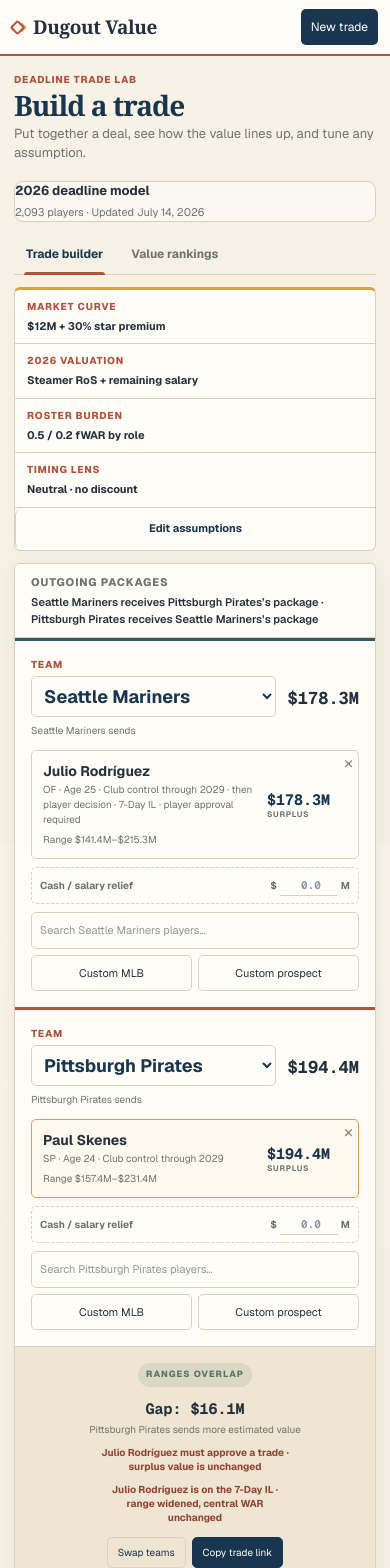
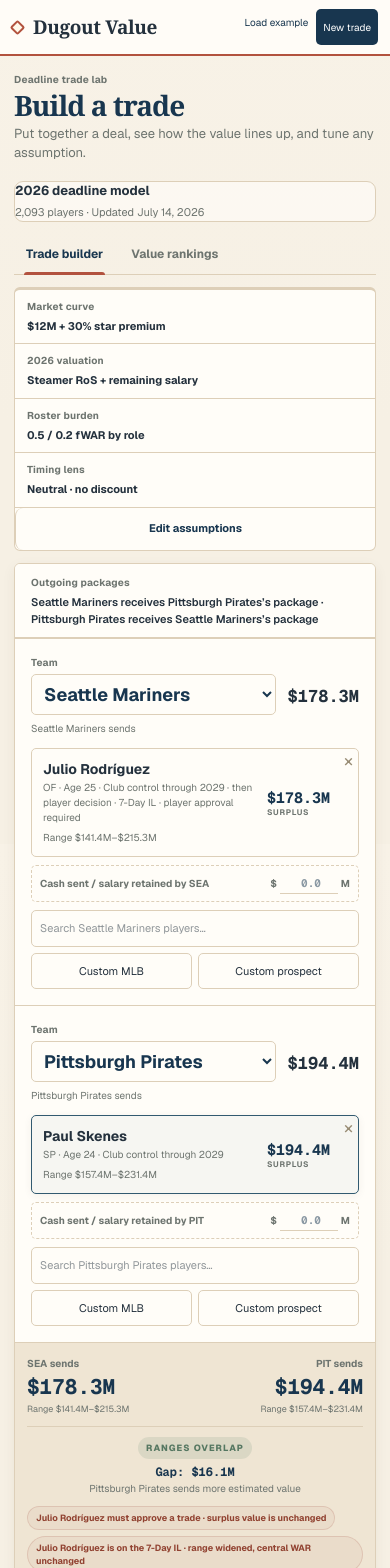
Before and after one commit to iwtaylor777/dugout-value, a Next.js app: page / in a window 390 px wide. Shown: the top 1568 px of the page. Built offline with nearby package versions, Linux system fonts and the light colour scheme.

Commit message:
Make trade comparison clearer and range-aware

```diff
--- a/app/globals.css
+++ b/app/globals.css
@@ -2405,3 +2405,234 @@
     display: none;
   }
 }
+
+/* Pass 16: two-club scoreboard, visible overrides, and quieter accents */
+.trade-sides {
+  grid-template-columns: repeat(2, minmax(0, 1fr));
+  align-items: start;
+}
+.left-side,
+.right-side {
+  border-top: 1px solid var(--line);
+}
+.left-side {
+  border-right: 1px solid var(--line);
+}
+.trade-verdict {
+  grid-column: 1 / -1;
+  display: grid;
+  grid-template-columns: minmax(0, 1fr) auto;
+  gap: 10px 16px;
+  align-items: center;
+  min-height: 0;
+  padding: 14px 16px;
+  border: 0;
+  border-top: 1px solid var(--line);
+  text-align: left;
+}
+.scoreboard-line {
+  grid-column: 1 / -1;
+  display: grid;
+  grid-template-columns: minmax(110px, 1fr) minmax(190px, auto) minmax(110px, 1fr);
+  gap: 16px;
+  align-items: center;
+}
+.scoreboard-team span,
+.scoreboard-team strong,
+.scoreboard-team small {
+  display: block;
+}
+.scoreboard-team span {
+  margin-bottom: 2px;
+  color: var(--muted);
+  font-size: 10px;
+  font-weight: 700;
+}
+.scoreboard-team strong {
+  color: var(--navy);
+  font: 700 21px var(--font-geist-mono), monospace;
+  font-variant-numeric: tabular-nums;
+}
+.scoreboard-team small {
+  margin-top: 3px;
+  color: var(--muted);
+  font-size: 9px;
+}
+.scoreboard-team-right {
+  text-align: right;
+}
+.scoreboard-center {
+  text-align: center;
+}
+.scoreboard-center > strong,
+.scoreboard-center > p {
+  display: block;
+}
+.scoreboard-center > strong {
+  margin: 7px 0 2px;
+  color: var(--navy);
+  font: 650 12px var(--font-geist-mono), monospace;
+}
+.scoreboard-center > p {
+  margin: 0;
+  font-size: 10px;
+}
+.scoreboard-context {
+  display: flex;
+  flex-wrap: wrap;
+  gap: 6px;
+}
+.trade-verdict .trade-caveat {
+  max-width: none;
+  margin: 0;
+  padding: 5px 8px;
+  border: 1px solid rgba(162, 80, 67, 0.18);
+  border-radius: 999px;
+  background: rgba(162, 80, 67, 0.06);
+  font-size: 9px;
+  font-weight: 650;
+}
+.trade-verdict .package-shape-note {
+  grid-column: 1 / -1;
+  width: 100%;
+  margin: 0;
+  box-shadow: none;
+}
+.scoreboard-actions {
+  justify-self: end;
+  text-align: right;
+}
+.trade-actions {
+  justify-content: flex-end;
+}
+.trade-verdict button {
+  margin-top: 0;
+}
+.player-name-row {
+  display: flex;
+  min-width: 0;
+  align-items: center;
+  gap: 6px;
+}
+.player-name-row > strong {
+  min-width: 0;
+}
+.adjusted-badge,
+.editor-adjustment > b {
+  width: fit-content;
+  padding: 3px 6px;
+  border-radius: 999px;
+  background: rgba(49, 90, 112, 0.1);
+  color: var(--navy-2);
+  font-size: 8px;
+  font-weight: 750;
+  letter-spacing: 0.02em;
+  white-space: nowrap;
+}
+.editor-adjustment {
+  display: grid;
+  justify-items: end;
+  gap: 5px;
+}
+.editor-adjustment button {
+  padding: 5px 7px;
+  border: 1px solid var(--line);
+  border-radius: 4px;
+  background: transparent;
+  color: var(--navy);
+  font-size: 9px;
+}
+.picker-heading {
+  display: block;
+  padding: 5px 9px 6px;
+  color: var(--muted);
+  font-size: 9px;
+  font-weight: 650;
+}
+.player-card:hover,
+.player-card.is-selected {
+  border-color: var(--navy-2);
+  background: rgba(49, 90, 112, 0.045);
+}
+.cash-adjustment.has-cash {
+  border-color: var(--navy-2);
+  background: rgba(49, 90, 112, 0.055);
+}
+.model-strip,
+.rankings-heading {
+  border-top-color: var(--line);
+}
+.masthead .brand::before {
+  box-shadow: none;
+}
+.kicker,
+.section-title span,
+.editor-heading span,
+.projection-title span,
+.snapshot span,
+.model-strip span,
+.side-heading span,
+.source-list > span,
+.package-explainer span,
+.rankings-heading > div > span,
+.ranking-filters label > span,
+.ranking-type > span {
+  color: var(--muted);
+  font-size: 10px;
+  font-weight: 650;
+  letter-spacing: 0.02em;
+  text-transform: none;
+}
+@media (max-width: 860px) {
+  .trade-sides {
+    display: flex;
+  }
+  .left-side {
+    border-right: 0;
+  }
+  .scoreboard-line {
+    grid-template-columns: minmax(90px, 1fr) minmax(155px, auto) minmax(90px, 1fr);
+    gap: 9px;
+  }
+}
+@media (max-width: 560px) {
+  .nav-button:nth-child(2) {
+    display: inline-flex;
+  }
+  .masthead {
+    gap: 5px;
+  }
+  .brand {
+    font-size: 16px;
+  }
+  .masthead nav {
+    gap: 1px;
+  }
+  .nav-button {
+    padding: 6px 7px;
+    font-size: 10px;
+  }
+  .brand small {
+    display: none;
+  }
+  .trade-verdict {
+    grid-template-columns: 1fr;
+    padding: 13px 12px;
+  }
+  .scoreboard-line {
+    grid-template-columns: 1fr 1fr;
+  }
+  .scoreboard-center {
+    grid-column: 1 / -1;
+    grid-row: 2;
+    padding-top: 9px;
+    border-top: 1px solid var(--line);
+  }
+  .scoreboard-actions {
+    justify-self: stretch;
+    text-align: left;
+  }
+  .trade-actions {
+    justify-content: flex-start;
+  }
+}
--- a/app/page.tsx
+++ b/app/page.tsx
@@ -13,7 +13,7 @@
   MAX_CASH_AMOUNT,
   normalizeCashAmount,
   packageConsolidation,
-  packageValue,
+  packageRange,
 } from "../lib/trade-package.mjs";
 
 type SalaryMode =
@@ -199,6 +199,13 @@
 const signedPercent = (value: number) =>
   `${value >= 0 ? "+" : "−"}${Math.abs(value).toFixed(1)}%`;
 const deepCopy = <T,>(value: T): T => JSON.parse(JSON.stringify(value)) as T;
+const isAdjusted = (player?: Player) =>
+  Boolean(
+    player &&
+      !player.custom &&
+      initialPlayers[player.id] &&
+      JSON.stringify(player) !== JSON.stringify(initialPlayers[player.id]),
+  );
 const isRecord = (value: unknown): value is Record<string, unknown> =>
   Boolean(value) && typeof value === "object" && !Array.isArray(value);
 const isFiniteNumber = (value: unknown): value is number =>
@@ -453,12 +460,10 @@
       ),
     [players, settings],
   );
-  const leftTotal = packageValue(leftIds, leftCash, values, "total");
-  const rightTotal = packageValue(rightIds, rightCash, values, "total");
-  const leftLow = packageValue(leftIds, leftCash, values, "low");
-  const leftHigh = packageValue(leftIds, leftCash, values, "high");
-  const rightLow = packageValue(rightIds, rightCash, values, "low");
-  const rightHigh = packageValue(rightIds, rightCash, values, "high");
+  const leftPackage = packageRange(leftIds, leftCash, values);
+  const rightPackage = packageRange(rightIds, rightCash, values);
+  const { total: leftTotal, low: leftLow, high: leftHigh } = leftPackage;
+  const { total: rightTotal, low: rightLow, high: rightHigh } = rightPackage;
   const difference = leftTotal - rightTotal;
   const rangesOverlap = leftLow <= rightHigh && rightLow <= leftHigh;
   const verdict = rangesOverlap ? "Ranges overlap" : "Outside model range";
@@ -470,6 +475,7 @@
     values,
   );
   const selected = players[selectedId];
+  const selectedAdjusted = isAdjusted(selected);
   const protectedPackagePlayers = Array.from(
     new Set([...leftIds, ...rightIds]),
   )
@@ -677,6 +683,14 @@
       return;
     const clearedIds = side === "left" ? leftIds : rightIds;
     const retainedIds = side === "left" ? rightIds : leftIds;
+    const clearedCash = side === "left" ? leftCash : rightCash;
+    if (
+      (clearedIds.length > 0 || clearedCash > 0) &&
+      !window.confirm(
+        `Changing ${teamName(side === "left" ? leftTeam : rightTeam)} will clear that package. Continue?`,
+      )
+    )
+      return;
     if (side === "left") {
       setLeftTeam(team);
       setLeftIds([]);
@@ -863,6 +877,7 @@
     const player = players[id],
       result = values[id];
     if (!player || !result) return null;
+    const adjusted = isAdjusted(player);
     return (
       <article
         className={`player-card ${selectedId === id ? "is-selected" : ""}`}
@@ -881,7 +896,10 @@
               .join("")}
           </span>
           <span className="player-copy">
+            <span className="player-name-row">
               <strong>{player.name}</strong>
+              {adjusted && <b className="adjusted-badge">Adjusted</b>}
+            </span>
             <small>
               {displayPosition(player)} · Age {player.age} ·{" "}
               {player.kind === "prospect"
@@ -999,7 +1017,7 @@
           )}
         </div>
         <label className={`cash-adjustment ${cash > 0 ? "has-cash" : ""}`}>
-          <span>Cash / salary relief</span>
+          <span>Cash sent / salary retained by {team}</span>
           <span className="cash-input">
             <b>$</b>
             <input
@@ -1071,6 +1089,9 @@
                 id={`${side}-player-results`}
                 role="listbox"
               >
+                <span className="picker-heading">
+                  {query ? "Search results" : "Top suggestions · type to search all"}
+                </span>
                 {matches.length ? (
                   matches.map((player, index) => (
                     <button
@@ -1358,7 +1379,25 @@
                 ids: leftIds,
                 total: leftTotal,
               })}
-              <div className="trade-verdict">
+              {renderTeamSide({
+                side: "right",
+                team: rightTeam,
+                ids: rightIds,
+                total: rightTotal,
+              })}
+              <div
+                className="trade-verdict"
+                aria-label="Trade comparison scoreboard"
+              >
+                <div className="scoreboard-line">
+                  <div className="scoreboard-team">
+                    <span>{leftTeam} sends</span>
+                    <strong>{money(leftTotal)}</strong>
+                    <small>
+                      Range {money(leftLow)}–{money(leftHigh)}
+                    </small>
+                  </div>
+                  <div className="scoreboard-center">
                     <span
                       className={`verdict-stamp ${rangesOverlap ? "balanced" : ""}`}
                     >
@@ -1370,6 +1409,17 @@
                         ? "Even estimates"
                         : `${difference > 0 ? teamName(leftTeam) : teamName(rightTeam)} sends more estimated value`}
                     </p>
+                  </div>
+                  <div className="scoreboard-team scoreboard-team-right">
+                    <span>{rightTeam} sends</span>
+                    <strong>{money(rightTotal)}</strong>
+                    <small>
+                      Range {money(rightLow)}–{money(rightHigh)}
+                    </small>
+                  </div>
+                </div>
+                {(tradeProtectionSummary || availabilitySummary) && (
+                  <div className="scoreboard-context">
                     {tradeProtectionSummary && (
                       <p className="trade-caveat">
                         {tradeProtectionSummary} · surplus value is unchanged
@@ -1379,6 +1429,8 @@
                       <p className="trade-caveat availability-caveat">
                         {availabilitySummary} · range widened, central WAR unchanged
                       </p>
+                    )}
+                  </div>
                 )}
                 {consolidation && (
                   <div className="package-shape-note">
@@ -1397,6 +1449,7 @@
                     </p>
                   </div>
                 )}
+                <div className="scoreboard-actions">
                   <div className="trade-actions">
                     <button onClick={swapTeams}>Swap teams</button>
                     <button className="share-trade" onClick={copyTradeLink}>
@@ -1413,12 +1466,7 @@
                           : "Includes edited assumptions"}
                   </small>
                 </div>
-              {renderTeamSide({
-                side: "right",
-                team: rightTeam,
-                ids: rightIds,
-                total: rightTotal,
-              })}
+              </div>
             </div>
             <section className="year-ledger">
               <div className="section-title">
@@ -1500,6 +1548,22 @@
                     <span>Adjust valuation</span>
                     <h2>{selected.name}</h2>
                   </div>
+                  {selectedAdjusted && (
+                    <div className="editor-adjustment">
+                      <b>Adjusted</b>
+                      <button
+                        type="button"
+                        onClick={() =>
+                          setPlayers((current) => ({
+                            ...current,
+                            [selected.id]: deepCopy(initialPlayers[selected.id]),
+                          }))
+                        }
+                      >
+                        Reset to source
+                      </button>
+                    </div>
+                  )}
                 </div>
                 {selected.custom ? (
                   <div className="form-grid two-col">
@@ -2250,7 +2314,10 @@
                   Package totals stay additive, but the trade verdict flags a
                   close high-value offer that replaces one elite headliner with
                   several materially smaller assets. That context never changes
-                  the displayed dollar values.
+                  the displayed dollar values. Package ranges keep 40% shared
+                  model risk while diversifying the remaining player-specific
+                  uncertainty, rather than assuming every player hits the same
+                  upside or downside at once.
                 </p>
               </article>
             </div>
```
Also changed, not shown: lib/trade-package.d.mts, lib/trade-package.mjs, 3 other files (tests, documents, lock files or other folders). Lines whose indentation alone changed are shown as unchanged.
